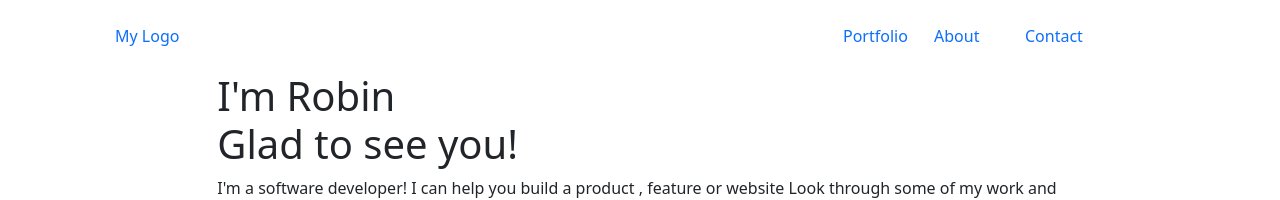
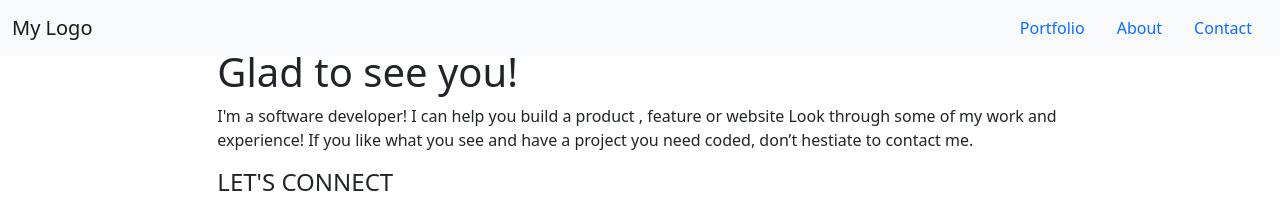
Before and after one commit to robinbenitezmora/Bootstrap-Version, a website: page index.html in a window 1280 px wide. Shown: the top 200 px of the page. Drawn offline with nearby package versions, Linux system fonts and the light colour scheme.

Commit message:
Add bootstrap navbar

```diff
--- a/index.html
+++ b/index.html
@@ -16,20 +16,26 @@
     <title>Desktop Bootstrap Version</title>
   </head>
   <body>
-    <nav class="row container my-4 justify-content-end">
-      <div class="col-8">
-        <a class="text-decoration-none" href="#" aria-current="page">My Logo</a>
-      </div>
-      <div class="col-1" aria-current="page">
-        <a class="text-decoration-none" href="#">Portfolio</a>
-      </div>
-      <div class="col-1" aria-current="page">
-        <a class="text-decoration-none" href="#">About</a>
-      </div>
-      <div class="col-1" aria-current="page">
-        <a class="text-decoration-none" href="#">Contact</a>
+    <!-- navbar -->
+    <nav class="navbar fixed-top navbar-light bg-light">
+      <div class="container-fluid">
+        <a class="navbar-brand" href="/index.html" aria-label="Home">My Logo</a>
+        <ul class="nav justify-content-end">
+          <li class="nav-item">
+            <a class="nav-link active" aria-current="page" href="#"
+              >Portfolio</a
+            >
+          </li>
+          <li class="nav-item">
+            <a class="nav-link" href="#">About</a>
+          </li>
+          <li class="nav-item">
+            <a class="nav-link" href="#">Contact</a>
+          </li>
+        </ul>
       </div>
     </nav>
+
     <div class="row justify-content-center">
       <h1 class="col-8">
         I'm Robin<br />
```
